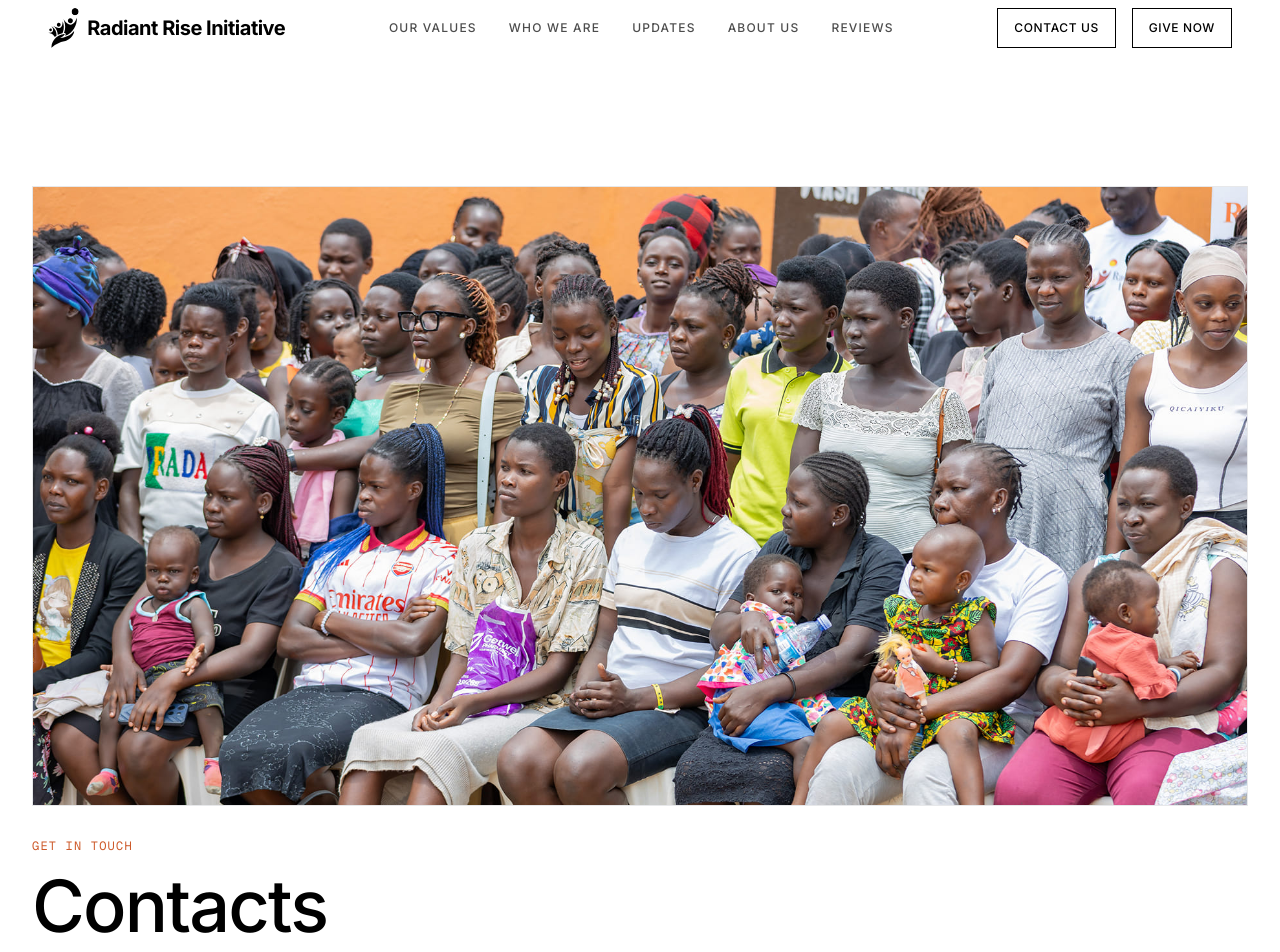
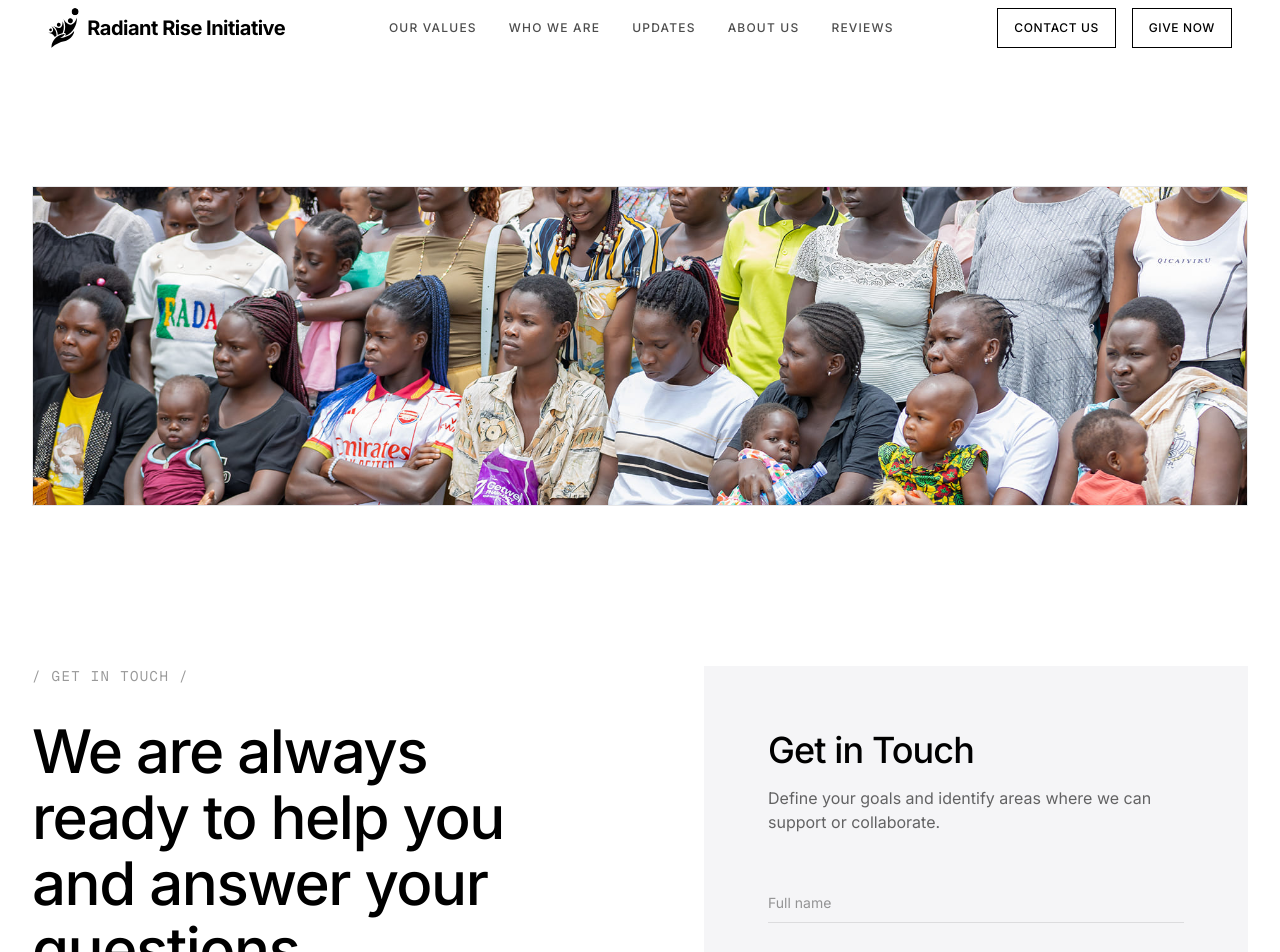
Before and after one commit to Radiant-Rise-Initiative/Radiant-Rise-Website, a Next.js app: page /contact in a window 1280 px wide. Shown: the top 952 px of the page. Built offline with nearby package versions, Linux system fonts and the light colour scheme.

Commit message:
1.7.3 - Restored Hero Height and Simplified Contact Page Layout

```diff
--- a/app/contact/page.tsx
+++ b/app/contact/page.tsx
@@ -24,24 +24,13 @@ export default function ContactUs() {
             {/* Simple Image Header (Replaces Hero) */}
             <section className="pt-[60px] md:pt-[90px] px-4 md:px-12 lg:px-8 w-full">
                 <div className="max-w-[1280px] 2xl:max-w-[1440px] mx-auto w-full">
-                    <div className="w-full h-[420px] md:h-[620px] overflow-hidden bg-gray-100 mb-8 border border-black/5">
+                    <div className="w-full h-[250px] md:h-[320px] overflow-hidden bg-gray-100 mb-8 border border-black/5">
                         <img
                             src="/assets/images/hero_images/hero_001.jpg"
                             alt="Contact Us"
                             className="w-full h-full object-cover block"
                         />
                     </div>
-                </div>
-            </section>
-
-            <section className="px-4 md:px-12 lg:px-8 w-full border-b border-black/5 pb-10 mb-10">
-                <div className="max-w-[1280px] 2xl:max-w-[1440px] mx-auto w-full">
-                    <span className="text-xs font-mono tracking-widest text-[#CD5929] uppercase block mb-4">
-                        GET IN TOUCH
-                    </span>
-                    <h1 className="text-5xl md:text-7xl font-medium tracking-tight text-black">
-                        Contacts
-                    </h1>
                 </div>
             </section>
 
```
